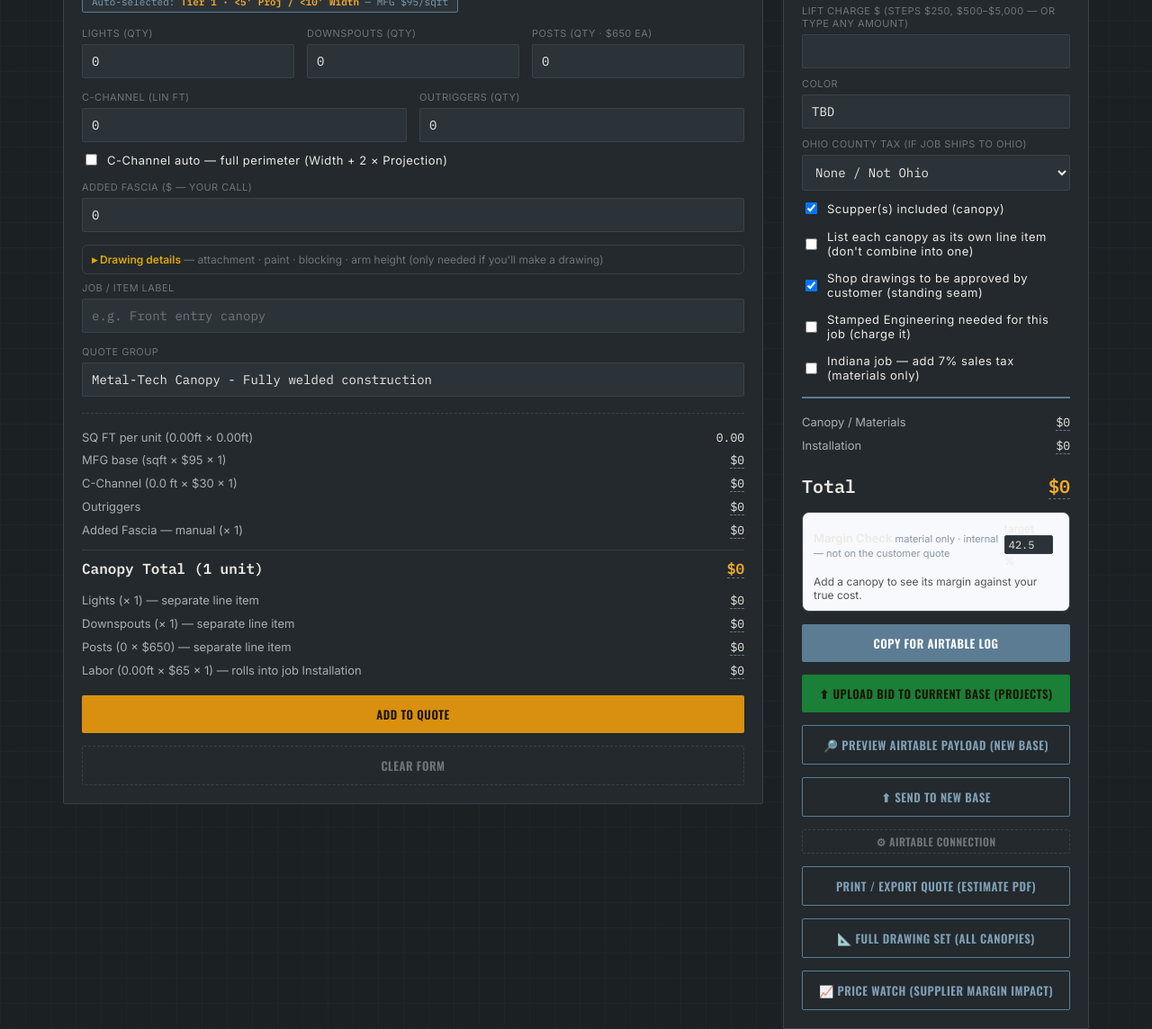
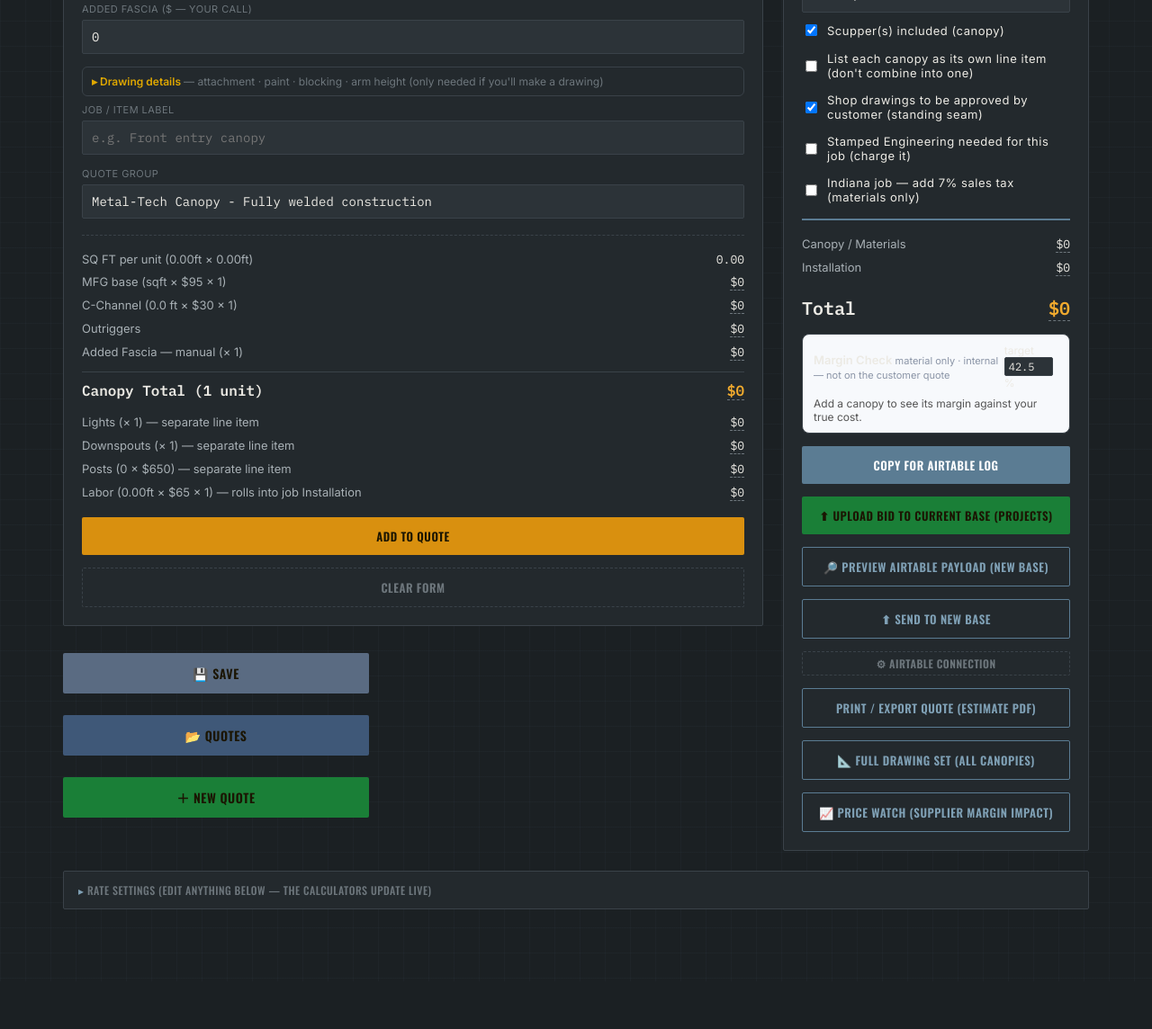
Before and after one commit to AwningMike/Quote-Builder, a plain HTML site: page canopy_quote_calculator.html in a window 1280 px wide. Shown: the part 677-1821 px from the top of the page at 90% size. After the commit the page ends 1768 px from the top, so only its background shows below. Drawn offline with nearby package versions, Linux system fonts and the light colour scheme.

Commit message:
Move Save/Quotes/New Quote below calculator, width matched to Quote box · SW v35

```diff
--- a/canopy_quote_calculator.html
+++ b/canopy_quote_calculator.html
@@ -66,6 +66,10 @@
 
   .layout{ display:grid; grid-template-columns: 1fr 340px; gap:22px; align-items:start; }
   @media (max-width:880px){ .layout{ grid-template-columns:1fr; } }
+  .calc-col{ min-width:0; }
+  /* Save / Quotes / New Quote relocated below the calculator, matched to the Quote box width */
+  .quote-actions{ width:340px; max-width:100%; margin-top:16px; display:flex; flex-direction:column; gap:10px; }
+  .quote-actions .btn{ width:100%; padding:12px 14px; font-size:14px; }
 
   .card{ background:var(--panel); border:1px solid var(--line); border-radius:2px; padding:20px; }
   .card + .card{ margin-top:16px; }
@@ -237,15 +241,21 @@
   <header class="top">
     <h1>Quote<span>Builder</span> — Canopy &amp; Awning</h1>
     <div class="meta">Rates loaded from pricing matrix · 07/2026</div>
-    <button class="btn" id="save-quote-btn" style="background:#5a6b82;margin-left:auto;white-space:nowrap;" onclick="saveQuoteToDevice()">💾 Save</button>
-    <button class="btn" id="open-quote-btn" style="background:#3f5878;white-space:nowrap;" onclick="openQuotesModal()">📂 Quotes</button>
-    <button class="btn" id="new-quote-btn" style="background:#1a7f37;white-space:nowrap;" onclick="newQuote()">＋ New Quote</button>
   </header>
 
   <nav class="tabs" id="tabs"></nav>
 
   <div class="layout">
-    <div id="calc-area"></div>
+    <div class="calc-col">
+      <div id="calc-area"></div>
+      <!-- Relocated Save / Quotes / New Quote — sits in the open space below the calculator,
+           sized to match the Quote box width (340px). -->
+      <div class="quote-actions" id="quote-actions">
+        <button class="btn" id="save-quote-btn" style="background:#5a6b82;white-space:nowrap;" onclick="saveQuoteToDevice()">💾 Save</button>
+        <button class="btn" id="open-quote-btn" style="background:#3f5878;white-space:nowrap;" onclick="openQuotesModal()">📂 Quotes</button>
+        <button class="btn" id="new-quote-btn" style="background:#1a7f37;white-space:nowrap;" onclick="newQuote()">＋ New Quote</button>
+      </div>
+    </div>
     <div class="quote-panel">
       <div class="card">
         <h2>Quote <span id="item-count-label"></span><button onclick="clearQuote()">clear all</button></h2>
--- a/sw.js
+++ b/sw.js
@@ -1,6 +1,6 @@
 // APMG Quote Calculator service worker
 // Bump CACHE version whenever you deploy a new build so clients refresh cleanly.
-const CACHE = 'apmg-quote-calc-v34';
+const CACHE = 'apmg-quote-calc-v35';
 const ASSETS = [
   './canopy_quote_calculator.html',
   './drawing_builder.html',
```
